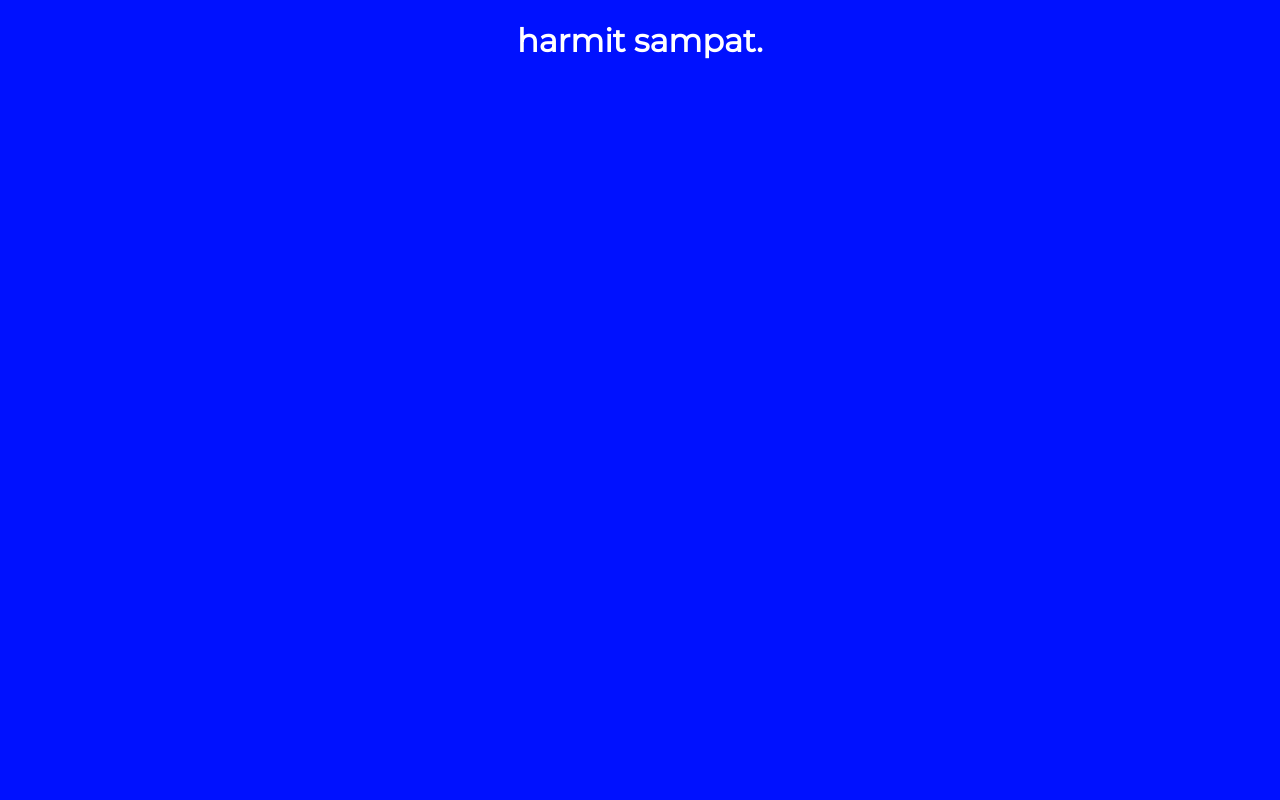
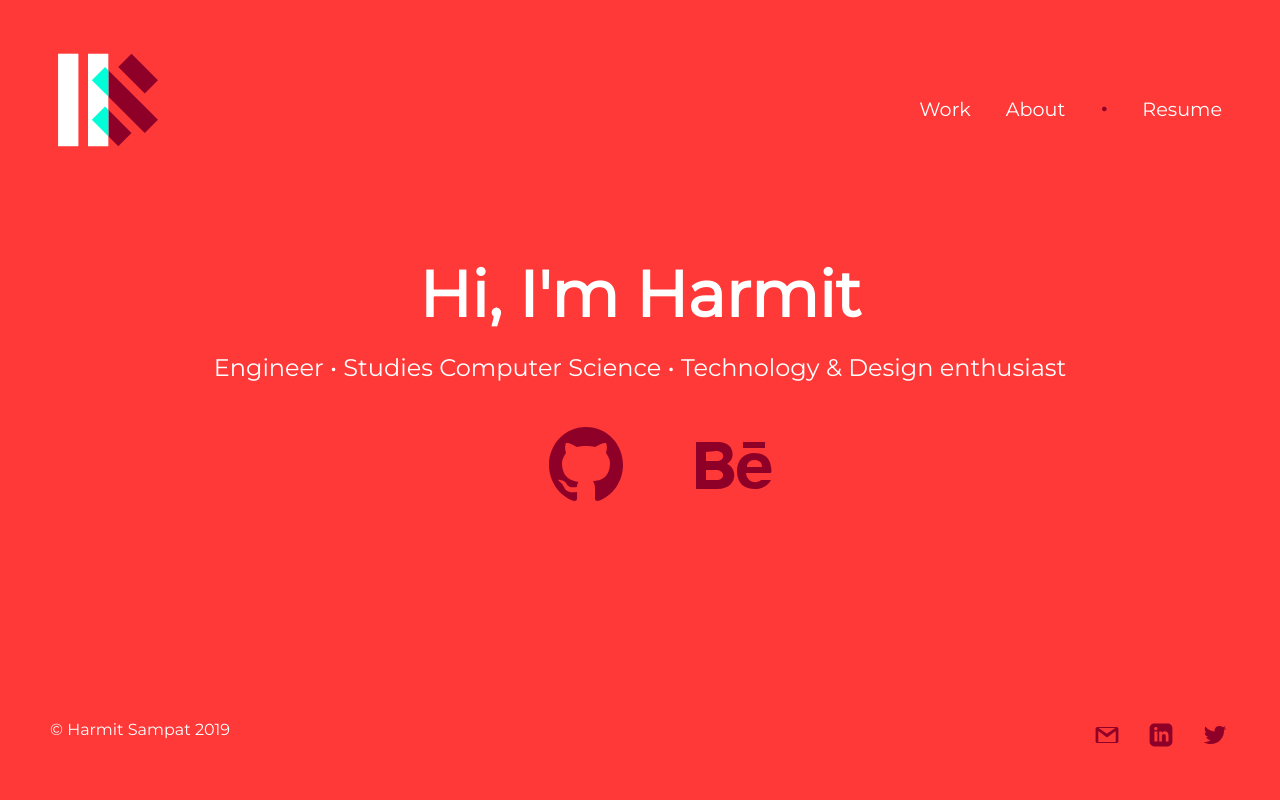
Before and after one commit to harmitsampat96/harmitsampat96.github.io, a plain HTML site: page index.html in a window 1280 px wide. Drawn offline with Linux system fonts and the light colour scheme.

Commit message:
Done for now

```diff
--- a/index.html
+++ b/index.html
@@ -4,10 +4,93 @@
 	<title>Harmit Sampat</title>
 	<link rel="stylesheet" type="text/css" href="style.css">
 	<link href="https://fonts.googleapis.com/css?family=Montserrat" rel="stylesheet">
+	<meta name="viewport" content="width=device-width, initial-scale=1.0">
 </head>
 <body>
-	<center>
+
+	<div class="container">
+		<nav class="navbar navbar-light bg-light">
+		  <a class="navbar-brand" href="#" style="font-weight: 800; color: white">
+		    <img src="brand.svg" width="100" height="100" class="d-inline-block align-top" alt="Harmit Sampat">
+		  </a>
+		  <div class="right" style="margin-right: -50px">
+		  	<ul class=" ">
+		  		<li>
+		  			<a href="#">
+		  				Work
+		  			</a>
+		  		</li>
+		  		<li>
+		  			<a href="#" style="margin-left: 30px;">
+		  				About
+		  			</a>
+		  		</li>
+		  		<li>
+					<p style="margin-left: 30px; color: #8F0029; font-size: 125%"><strong>•</strong></p>
+				</li>
+		  		<li>
+		  			<a href="#" style="margin-left: 30px;">
+		  				Resume
+		  			</a>
+		  		</li>
+		  	</ul>
+		  </div>
+		</nav>
+	</div>
+
+	<!-- <center>
 		<h1>harmit sampat.</h1>
-	</center>
+	</center> -->
+
+	<div class="container-fluid" id="intro">
+		<h1 class="display-1">Hi, I'm Harmit</h1>
+		<h2 class="text-white-50" style="font-size: 75%; font-weight: 300; margin-left: 150px; margin-right: 150px">Engineer • Studies Computer Science • Technology & Design enthusiast</h2>
+<!-- 		<h3 style="font-weight: 300;">I like to make things look cool</h2>
+ -->
+		<ul class="links">
+			<li>
+				<a href="https://github.com/harmitsampat96" class="link">
+					<img src="iconmonstr-github-2.svg">
+					<img src="iconmonstr-github-2h.svg" class="img-top">
+				</a>
+			</li>
+			<li>
+				<a href="https://www.behance.net/harmithere9b98" class="link">
+					<img src="iconmonstr-behance-1.svg">
+					<img src="iconmonstr-behance-1h.svg" class="img-top">
+				</a>
+			</li>
+		</ul>
+	</div>
+
+	<div class="footer">
+		<div class="right">
+			<ul>
+				<li>
+					<a href="harmitsampat@gmail.com" class="link">
+						<img src="iconmonstr-gmail-1.svg" width="30" height="30">
+						<img src="iconmonstr-gmail-1h.svg" width="30" height="30" class="img-top">
+					</a>
+				</li>
+				<li>
+					<a href="https://www.linkedin.com/in/harmitsampat96/" style="margin-left: 20px;" class="link">
+						<img src="iconmonstr-linkedin-3.svg" width="30" height="30">
+						<img src="iconmonstr-linkedin-3h.svg" width="30" height="30" class="img-top">
+					</a>
+				</li>
+				<li>
+					<a href="https://twitter.com/shrimp_matata" style="margin-left: 20px;" class="link">
+						<img src="iconmonstr-twitter-1.svg" width="30" height="30">
+						<img src="iconmonstr-twitter-1h.svg" width="30" height="30" class="img-top">
+					</a>
+				</li>
+			</ul>
+		</div>
+		<div class="left">
+			<p>© Harmit Sampat 2019</p>
+		</div>
+	</div>
+
+
 </body>
 </html>
--- a/style.css
+++ b/style.css
@@ -1,9 +1,101 @@
 body {
-	background: #0011ff;
+	background: #ff3838;
 	font-family: 'Montserrat', sans-serif;
+	color: white;
 }
 
-h1 {
-	font-weight: 800;
-	color: #ffffff;
+.navbar {
+	font-size: 120%;
+	vertical-align: middle;
+	font-weight: 400;
+	margin: 50px;
 }
+
+.navbar a {
+	color: white;
+	text-decoration: none;
+	transition: font-size 0.25s;
+	transition-timing-function: ease;
+}
+
+a:hover {
+	font-weight: 600;
+	font-size: 105%;
+	color: #00FFD9;
+}
+
+.navbar li {
+	display: inline-block;
+}
+
+#intro {
+	list-style-type: : none;
+	font-size: 200%;
+	text-align: center;
+	margin-top: 100px;
+}
+
+#intro h1 {
+  margin: 0;
+  padding: 0;
+}
+
+#intro li {
+  display: inline-block;
+  font-size: 20px;
+  padding-left: 20px;
+  padding-right: 20px;
+  padding-top: 0px;
+}
+
+.footer {
+	display: table;
+
+	width: 100%;
+	position: fixed;
+	bottom: 0px;
+	left: 0px;
+	right: 0px;
+
+	margin: 0px;
+	padding-bottom: 30px;
+}
+
+.footer li {
+	display: inline-block;
+}
+
+.right {
+	float: right;
+	padding-right: 50px;
+}
+
+.left {
+	float: left;
+	padding-left: 50px;
+}
+
+.link {
+    position: relative;
+    display: inline-block;
+}
+
+.link .img-top {
+    display: none;
+    position: absolute;
+    top: 0;
+    left: 0;
+    z-index: 99;
+}
+
+.link:hover .img-top {
+    display: inline;
+    top: -4px;
+    left: -4px;
+}
+
+.right .link:hover .img-top {
+    display: inline;
+    top: -2px;
+    left: -2px;
+}
```
Also changed, not shown: brand.svg (added), iconmonstr-behance-1.svg (added), iconmonstr-behance-1h.svg (added), iconmonstr-github-1.svg (added), iconmonstr-github-2.svg (added), iconmonstr-github-2h.svg (added), iconmonstr-gmail-1.svg (added), iconmonstr-gmail-1h.svg (added), iconmonstr-linkedin-3.svg (added), iconmonstr-linkedin-3h.svg (added), iconmonstr-twitter-1.svg (added), iconmonstr-twitter-1h.svg (added).
